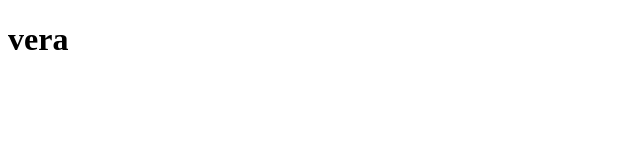
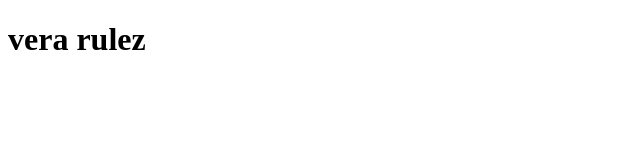
Before and after one commit to madzoadmin/new, a plain HTML site: page index.html in a window 1280 px wide. Shown: the whole page, without its empty margins (0-640 px from the left). Drawn offline with Linux system fonts and the light colour scheme.

Commit message:
vera rulez

```diff
--- a/index.html
+++ b/index.html
@@ -4,6 +4,6 @@
 	<title>new</title>
 </head>
 <body>
-<h1>vera</h1>
+<h1>vera rulez</h1>
 </body>
 </html>
```
